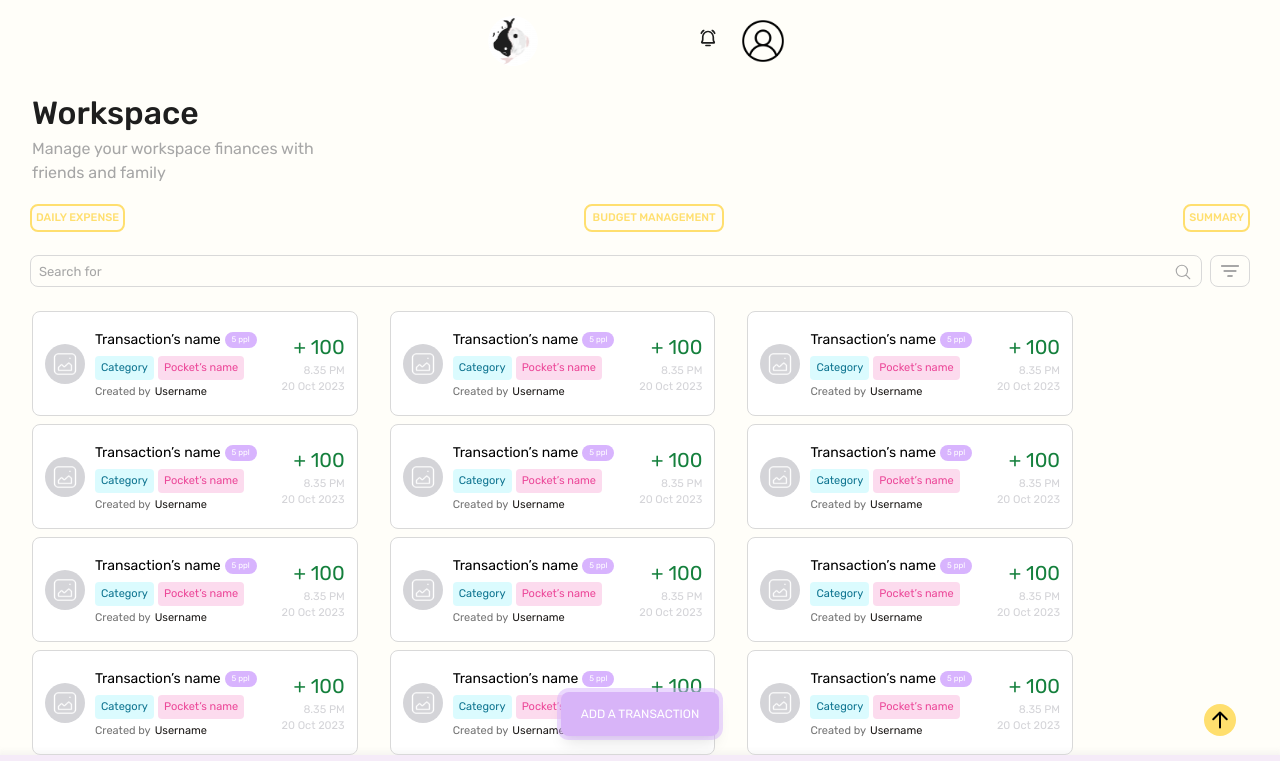
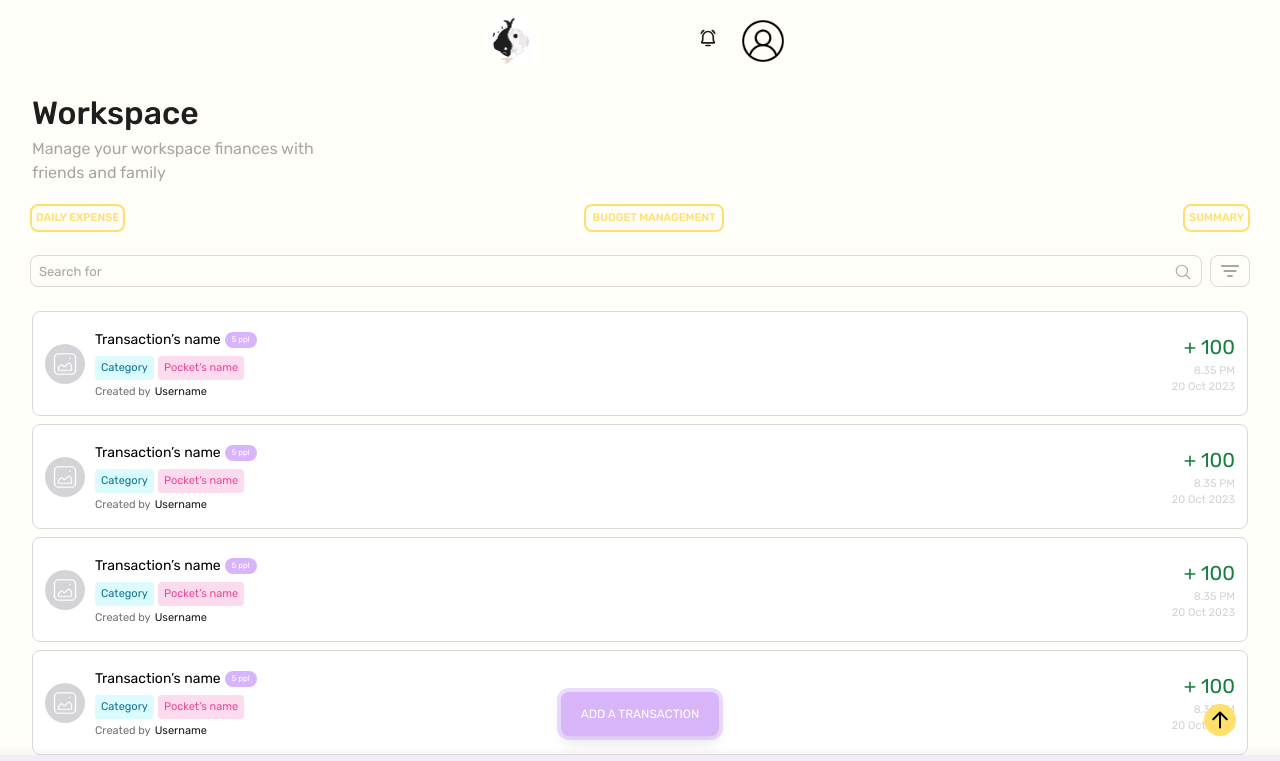
Before and after one commit to Dulyarat455/monieeiei, a Next.js app: page /workspace_dailyexpense in a window 1280 px wide. Shown: the top 761 px of the page. Built offline with nearby package versions, Linux system fonts and the light colour scheme.

Commit message:
resize transaction component according to screen

```diff
--- a/src/components/transaction.js
+++ b/src/components/transaction.js
@@ -12,7 +12,8 @@ export default function Transaction() {
     const [Key, setKey] = useState(false);
 
     return(
-        <div style={{width:'screen'}} className="left-0 h-[105px] mt-2 ml-8 px-3 py-3 bg-white rounded-lg border border-[#D9D9D9] justify-center items-center gap-[3px] inline-flex" onClick={()=> setKey(true)}>
+        <div className="flex justify-start ml-8 me-8">
+        <div className="w-full h-[105px] mt-2 px-3 py-3 bg-white rounded-lg border border-[#D9D9D9] justify-center items-center gap-[3px] inline-flex" onClick={()=> setKey(true)}>
             <div className="w-full justify-start items-center gap-2.5 flex">
                 <div className="justify-start items-start gap-2.5 flex">
                     <div className="w-10 h-10 bg-zinc-300 rounded-full">
@@ -58,6 +59,6 @@ export default function Transaction() {
             </div>
             <Transactionmodal isVisible={Key} />
         </div>
-
+        </div>
     )
 }
```
